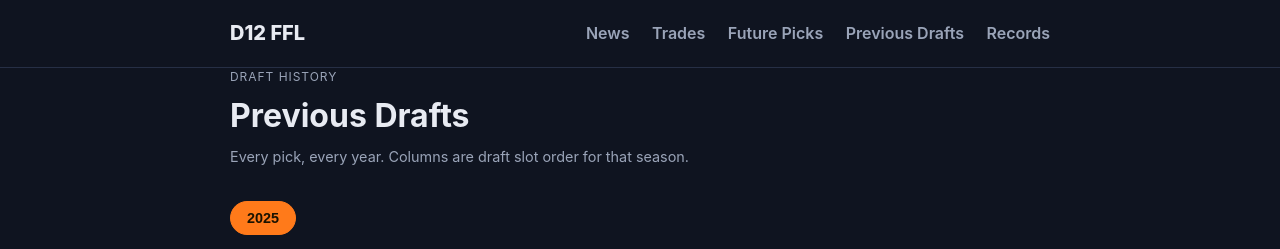
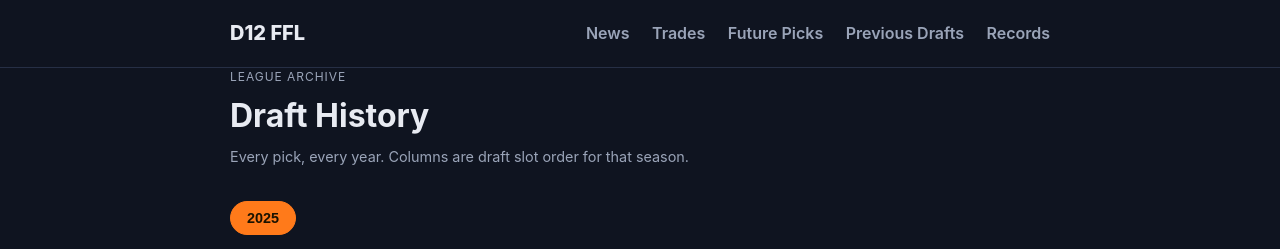
Before and after one commit to cullenhgn/D12-FFL-Website, a Jekyll site: the page built from previous-drafts/index.md, in a window 1280 px wide. Shown: the top 249 px of the page. Built offline with Jekyll 4.4.1, drawn with Linux system fonts in a browser that asks for light colours.

Commit message:
Add files via upload

```diff
--- a/previous-drafts/index.md
+++ b/previous-drafts/index.md
@@ -1,13 +1,13 @@
 ---
 layout: default
-title: Previous Drafts
+title: Draft History
 permalink: /previous-drafts/
 ---
 
 <div class="fp-header">
   <div>
-    <p class="fp-eyebrow">Draft History</p>
-    <h1>Previous Drafts</h1>
+    <p class="fp-eyebrow">League Archive</p>
+    <h1>Draft History</h1>
     <p class="fp-sub">Every pick, every year. Columns are draft slot order for that season.</p>
   </div>
 </div>
```
